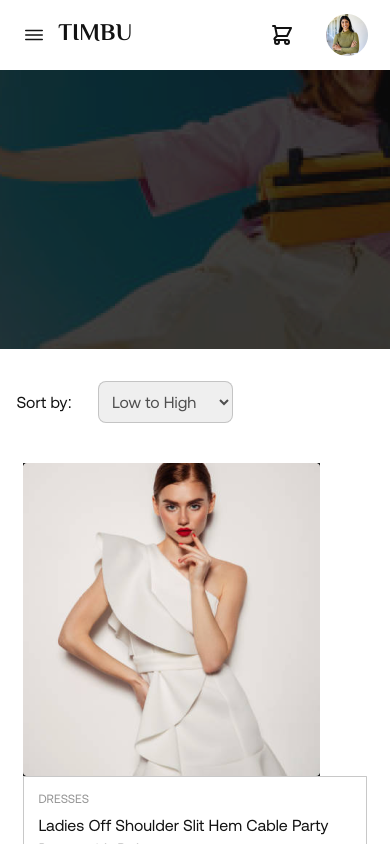
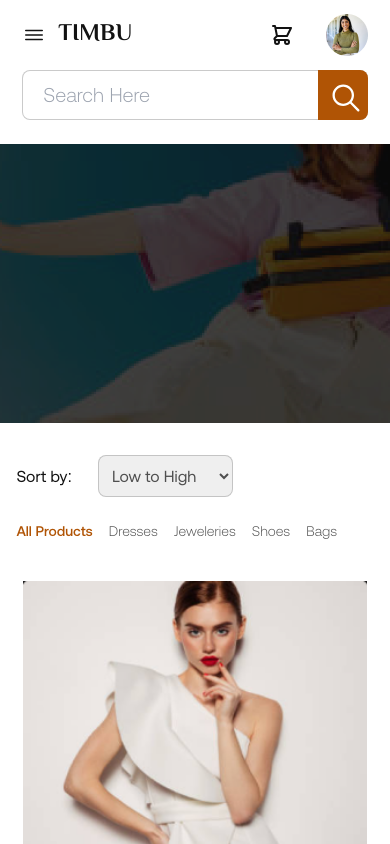
Before and after one commit to omotayobolu/hng-task2, a Next.js app: page / in a window 390 px wide. Shown: the top 844 px of the page. Built offline with nearby package versions, Linux system fonts and the light colour scheme.

Commit message:
product images adjusted

```diff
--- a/app/page.tsx
+++ b/app/page.tsx
@@ -25,7 +25,7 @@ export default function Home() {
       <Navbar />
       <div className=" bg-cover bg-center h-[279px] w-full hero-bg bg-blend-overlay"></div>
       <div className="mt-[2rem]">
-        <div className="flex flex-row items-center justify-between md:mx-[3.75%] mx-[4.2%]">
+        <div className="flex lg:flex-row flex-col lg:items-center lg:space-y-0 space-y-6 items-start justify-between md:mx-[3.75%] mx-[4.2%]">
           <div className="flex flex-row items-center space-x-[1.625rem]">
             <p>Sort by:</p>
             <select
@@ -37,9 +37,9 @@ export default function Home() {
               <option value="High to Low">High to Low</option>
             </select>
           </div>
-          <div className="lg:flex hidden flex-row items-center space-x-8">
+          <div className="flex flex-row items-center lg:space-x-8 space-x-4">
             <button
-              className={`text-xl ${
+              className={`md:text-xl text-sm ${
                 selectedCategory === "All Products"
                   ? "font-medium text-primary-orange"
                   : "font-light text-secondary-black"
@@ -49,7 +49,7 @@ export default function Home() {
               All Products
             </button>
             <button
-              className={`text-xl ${
+              className={`md:text-xl text-sm ${
                 selectedCategory === "Dresses"
                   ? "font-medium text-primary-orange"
                   : "font-light text-secondary-black"
@@ -59,7 +59,7 @@ export default function Home() {
               Dresses
             </button>
             <button
-              className={`text-xl ${
+              className={`md:text-xl text-sm ${
                 selectedCategory === "Jeweleries"
                   ? "font-medium text-primary-orange"
                   : "font-light text-secondary-black"
@@ -69,7 +69,7 @@ export default function Home() {
               Jeweleries
             </button>
             <button
-              className={`text-xl ${
+              className={`md:text-xl text-sm ${
                 selectedCategory === "Shoes"
                   ? "font-medium text-primary-orange"
                   : "font-light text-secondary-black"
@@ -79,7 +79,7 @@ export default function Home() {
               Shoes
             </button>
             <button
-              className={`text-xl ${
+              className={`md:text-xl text-sm ${
                 selectedCategory === "Bags"
                   ? "font-medium text-primary-orange"
                   : "font-light text-secondary-black"
@@ -89,7 +89,7 @@ export default function Home() {
               Bags
             </button>
           </div>
-          <p className="font-light md:block hidden">
+          <p className="font-light lg:block hidden">
             <span className="font-normal">Showing </span>1-20 of 1000 results
           </p>
         </div>
@@ -169,7 +169,7 @@ export default function Home() {
                   alt={product.product}
                   width={297}
                   height={313}
-                  className="max-w-full"
+                  className="w-full"
                 />
                 <div className="pt-2 pr-2.5 pb-[1.125rem] pl-3.5 border-[0.5px] border-solid border-[rgba(79,79,79,0.31)] rounded-[0.5px]">
                   <span className="text-xs uppercase text-grey">
--- a/components/Navbar.tsx
+++ b/components/Navbar.tsx
@@ -27,6 +27,7 @@ const Navbar = () => {
   }, [navOpened]);
   return (
     <header className="mx-[5.7%]">
+      <div className="flex flex-col ">
         <div className="md:py-[2.1875rem] py-2.5 flex flex-row justify-between space-x-8 items-center">
           <div className="flex flex-row items-center space-x-3">
             <IoMenuOutline
@@ -57,6 +58,17 @@ const Navbar = () => {
               width={42}
               height={42}
             />
+          </div>
+        </div>
+        <div className="md:hidden block relative mb-6">
+          <input
+            type="text"
+            placeholder="Search Here"
+            className="rounded-lg font-light text-xl w-full max-w-full border border-solid border-[rgba(79,79,79,0.3)] px-[20px] py-2.5"
+          />
+          <div className="bg-primary-orange absolute right-0 top-0 w-[50px] h-[50px] p-2.5 rounded-r-lg">
+            <IoIosSearch className="w-9 h-9 text-white cursor-pointer" />
+          </div>
         </div>
       </div>
       {navOpened && (
--- a/package.json
+++ b/package.json
@@ -12,7 +12,8 @@
     "next": "14.2.4",
     "react": "^18",
     "react-dom": "^18",
-    "react-icons": "^5.2.1"
+    "react-icons": "^5.2.1",
+    "react-toastify": "^10.0.5"
   },
   "devDependencies": {
     "@iconify-icon/react": "^2.1.0",
```
Also changed, not shown: 1 other file (tests, documents, lock files or other folders). Lines whose indentation alone changed are shown as unchanged.
